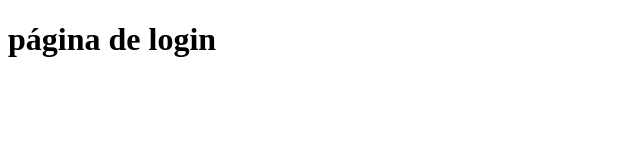
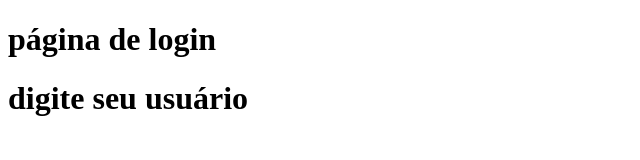
Before and after one commit to LucasIbiapino7/aulagitteste, a plain HTML site: page login.html in a window 1280 px wide. Shown: the whole page, without its empty margins (0-640 px from the left). Drawn offline with Linux system fonts and the light colour scheme.

Commit message:
nova modificação

```diff
--- a/login.html
+++ b/login.html
@@ -8,5 +8,6 @@
 </head>
 <body>
     <h1>página de login</h1>
+    <h1>digite seu usuário</h1>
 </body>
 </html>
```
